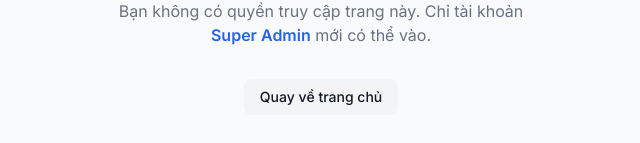
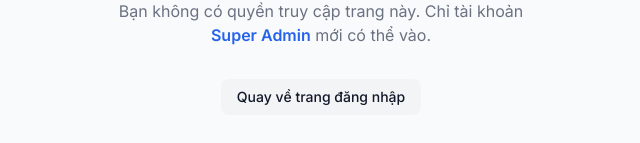
Before and after one commit to automationland-DEV/AL-SDLC-Platform-ADMIN, a React (Vite) app: page /unauthorized in a window 1280 px wide. Shown: the part 421-564 px from the top of the page, without its empty margins (319-959 px from the left). Built offline with nearby package versions, Linux system fonts and the light colour scheme; no server answers.

Commit message:
chore: cho phép về lại trang đăng nhập nếu tài khoản đăng nhập không có quyền

```diff
--- a/src/pages/UnauthorizedPage.tsx
+++ b/src/pages/UnauthorizedPage.tsx
@@ -13,8 +13,8 @@ export default function UnauthorizedPage() {
         <p className="text-gray-500 mb-8 max-w-md">
           Bạn không có quyền truy cập trang này. Chỉ tài khoản <span className="font-semibold text-primary-600">Super Admin</span> mới có thể vào.
         </p>
-        <Link to="/">
-          <Button variant="secondary">Quay về trang chủ</Button>
+        <Link to="/login">
+          <Button variant="secondary">Quay về trang đăng nhập</Button>
         </Link>
       </div>
     </div>
--- a/src/pages/admin/UsersPage.tsx
+++ b/src/pages/admin/UsersPage.tsx
@@ -46,9 +46,10 @@ export default function UsersPage() {
         message: `Import thành công. Đã tạo ${res.insertedCount} tài khoản, bỏ qua ${res.skippedCount} tài khoản.`
       });
       setSelectedFile(null);
-    } catch (err: any) {
+    } catch (err) {
       console.error(err);
-      setImportError(err.response?.data?.message || err.message || 'Lỗi khi import file CSV');
+      const error = err as Error & { response?: { data?: { message?: string } } };
+      setImportError(error.response?.data?.message || error.message || 'Lỗi khi import file CSV');
     } finally {
       setIsImporting(false);
     }
```
